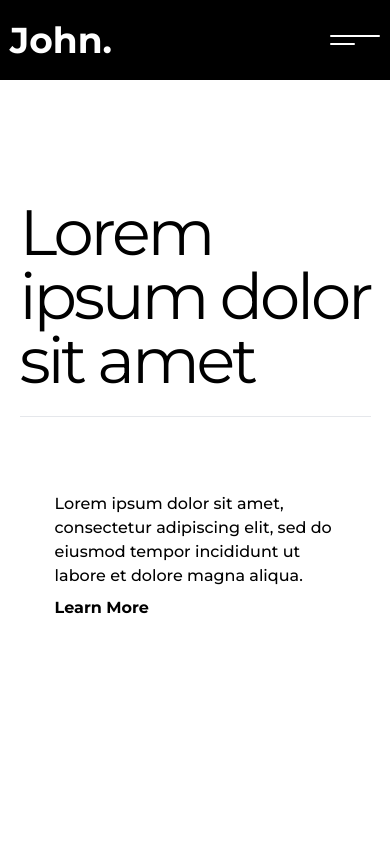
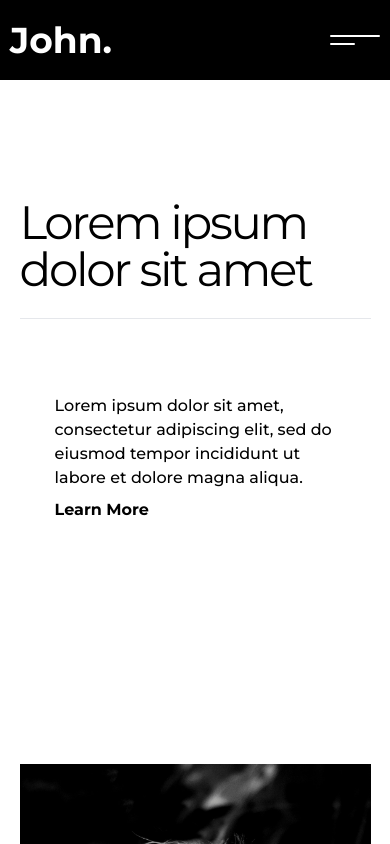
Before and after one commit to shah911/animated-portfolio, a Next.js app: page /about in a window 390 px wide. Shown: the top 844 px of the page. Built offline with nearby package versions, Linux system fonts and the light colour scheme.

Commit message:
font size edits

```diff
--- a/src/components/CallToAction.jsx
+++ b/src/components/CallToAction.jsx
@@ -56,7 +56,7 @@ function CallToAction() {
                 initial="initial"
                 whileInView="whileInView"
                 // viewport={{ once: true }}
-                className="leading-[100%] tracking-tighter  font-[500] uppercase text-[10vw] md:text-[84px] lg:text-[100px] 2xl:text-[125px]"
+                className="leading-[100%] tracking-tighter  font-[500] uppercase text-[9vw] md:text-[84px] lg:text-[100px] 2xl:text-[125px]"
               >
                 Get in Touch
               </motion.h1>
--- a/src/components/Hero.jsx
+++ b/src/components/Hero.jsx
@@ -21,7 +21,7 @@ function Hero() {
     }
     gsap.set(firstPhrase?.current, { xPercent: xPercent });
     gsap.set(secondPhrase?.current, { xPercent: xPercent });
-    xPercent += 0.35 * direction.current;
+    xPercent += 0.15 * direction.current;
     requestAnimationFrame(animate);
   };
 
--- a/src/components/Projects.jsx
+++ b/src/components/Projects.jsx
@@ -43,7 +43,7 @@ function Projects() {
           variants={heading}
           initial="initial"
           whileInView="whileInView"
-          className="text-[50px] md:text-[100px] capitalize font-[500]"
+          className="text-[13vw] md:text-[100px] capitalize font-[500]"
         >
           recent work
         </motion.h1>
--- a/src/pages/about/index.jsx
+++ b/src/pages/about/index.jsx
@@ -12,7 +12,7 @@ function About() {
         <Header home={false} />
         <div className="flex flex-col items-center justify-center pt-20">
           <div className="flex flex-col items-center justify-center gap-6 py-10">
-            <h1 className="w-[90%] lg:w-[60%] 2xl:w-[80%] mx-auto text-[64px] lg:text-[100px] font-[400] tracking-tighter leading-[100%]">
+            <h1 className="w-[90%] lg:w-[60%] 2xl:w-[80%] mx-auto text-[12vw] lg:text-[100px] font-[400] tracking-tighter leading-[100%]">
               Lorem ipsum dolor sit amet
             </h1>
             <hr className="w-[90%] lg:w-[60%] 2xl:w-[80%] mx-auto" />
```
